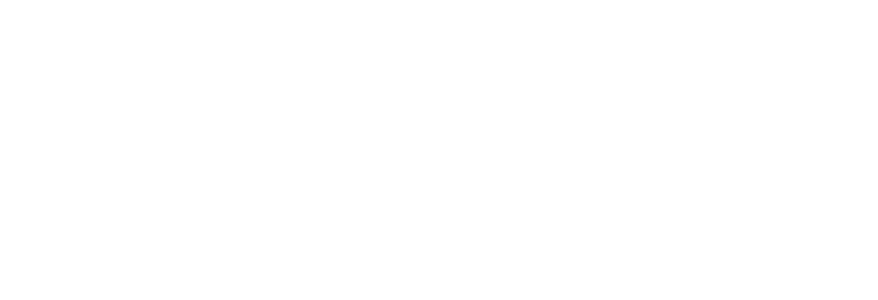
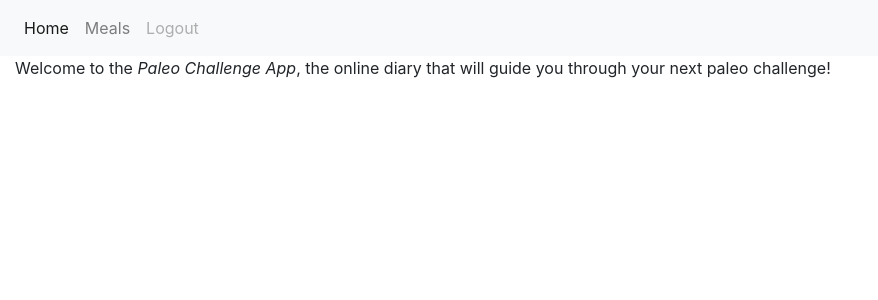
Before and after one commit to toomuchcoffee/paleo-challenge, an Angular app in the folder paleo-challenge-frontend/src/main/frontend/: page /home in a window 1280 px wide. Before the commit this address led to /. Shown: the top 300 px of the page, without its empty margins (0-878 px from the left). Built offline with nearby package versions, Linux system fonts and the light colour scheme.

Commit message:
adds home component and nav bar, installs jquery, popper and loads bootstrap.js

```diff
--- a/paleo-challenge-frontend/src/main/frontend/package.json
+++ b/paleo-challenge-frontend/src/main/frontend/package.json
@@ -24,6 +24,9 @@
     "bootstrap": "^4.0.0",
     "core-js": "^2.4.1",
     "font-awesome": "^4.7.0",
+    "jquery": "^3.3.1",
+    "npm": "^5.7.1",
+    "popper.js": "^1.12.9",
     "rxjs": "^5.5.6",
     "zone.js": "^0.8.19"
   },
--- a/paleo-challenge-frontend/src/main/frontend/src/app/app.component.html
+++ b/paleo-challenge-frontend/src/main/frontend/src/app/app.component.html
@@ -1,3 +1,21 @@
-<div class="container">
-  <router-outlet></router-outlet>
-</div>
+<nav class="navbar navbar-expand-lg navbar-light bg-light">
+  <button class="navbar-toggler" type="button" data-toggle="collapse" data-target="#navbarNav" aria-controls="navbarNav"
+          aria-expanded="false" aria-label="Toggle navigation">
+    <span class="navbar-toggler-icon"></span>
+  </button>
+  <div class="collapse navbar-collapse" id="navbarNav">
+    <ul class="navbar-nav">
+      <li class="nav-item active">
+        <a class="nav-link" routerLink="/home" routerLinkActive="active">Home <span class="sr-only">(current)</span></a>
+      </li>
+      <li class="nav-item">
+        <a class="nav-link" routerLink="/meals" routerLinkActive="active">Meals</a>
+      </li>
+      <li class="nav-item">
+        <a class="nav-link disabled" href="#">Logout</a>
+      </li>
+    </ul>
+  </div>
+</nav>
+
+<router-outlet></router-outlet>
--- a/paleo-challenge-frontend/src/main/frontend/src/app/app.component.ts
+++ b/paleo-challenge-frontend/src/main/frontend/src/app/app.component.ts
@@ -1,4 +1,10 @@
+import 'rxjs/add/operator/filter';
+import 'rxjs/add/operator/map';
+import 'rxjs/add/operator/mergeMap';
+
 import {Component} from '@angular/core';
+import { Router, NavigationEnd, ActivatedRoute } from '@angular/router';
+import { Title } from '@angular/platform-browser';
 
 @Component({
   selector: 'app-root',
@@ -6,5 +12,23 @@
   styleUrls: ['./app.component.css']
 })
 export class AppComponent {
-  title = 'app';
+
+  constructor(
+    private router: Router,
+    private activatedRoute: ActivatedRoute,
+    private titleService: Title) {
+  }
+
+  ngOnInit() {
+    this.router.events
+      .filter(event => event instanceof NavigationEnd)
+      .map(() => this.activatedRoute)
+      .map(route => {
+        while (route.firstChild) route = route.firstChild;
+        return route;
+      })
+      .filter(route => route.outlet === 'primary')
+      .mergeMap(route => route.data)
+      .subscribe((event) => this.titleService.setTitle(event['title']));
+  }
 }
--- a/paleo-challenge-frontend/src/main/frontend/src/app/app.module.ts
+++ b/paleo-challenge-frontend/src/main/frontend/src/app/app.module.ts
@@ -9,13 +9,15 @@
 import {MealListComponent} from './meal-list/meal-list.component';
 import {MealCreateComponent} from './meal-create/meal-create.component';
 import {MealDataService} from './shared/meal-data.service';
+import { HomeComponent } from './home/home.component';
 
 
 @NgModule({
   declarations: [
     AppComponent,
     MealListComponent,
-    MealCreateComponent
+    MealCreateComponent,
+    HomeComponent
   ],
   imports: [
     BrowserModule,
--- /dev/null
+++ b/paleo-challenge-frontend/src/main/frontend/src/app/home/home.component.html
@@ -0,0 +1,5 @@
+<div class="container-fluid">
+  <p>
+    Welcome to the <em>Paleo Challenge App</em>, the online diary that will guide you through your next paleo challenge!
+  </p>
+</div>
--- /dev/null
+++ b/paleo-challenge-frontend/src/main/frontend/src/app/home/home.component.ts
@@ -0,0 +1,15 @@
+import { Component, OnInit } from '@angular/core';
+
+@Component({
+  selector: 'app-home',
+  templateUrl: './home.component.html',
+  styleUrls: ['./home.component.css']
+})
+export class HomeComponent implements OnInit {
+
+  constructor() { }
+
+  ngOnInit() {
+  }
+
+}
--- a/paleo-challenge-frontend/src/main/frontend/src/app/meal-list/meal-list.component.html
+++ b/paleo-challenge-frontend/src/main/frontend/src/app/meal-list/meal-list.component.html
@@ -1,7 +1,4 @@
 <div class="container-fluid">
-  <div class="col-sm-12">
-    <h3>Your meals</h3>
-  </div>
   <div class="col-sm-12">
     <button type="button" [routerLink]="['new']" class="btn btn-primary btn-block">
       <i class="fa fa-play"></i> New meal
```
Also changed, not shown: paleo-challenge-frontend/src/main/frontend/src/app/app.routing.ts (+5 -13 lines), paleo-challenge-frontend/src/main/frontend/.angular-cli.json, paleo-challenge-frontend/src/main/frontend/src/app/home/home.component.css (added), 2 other files (tests, documents, lock files or other folders).
